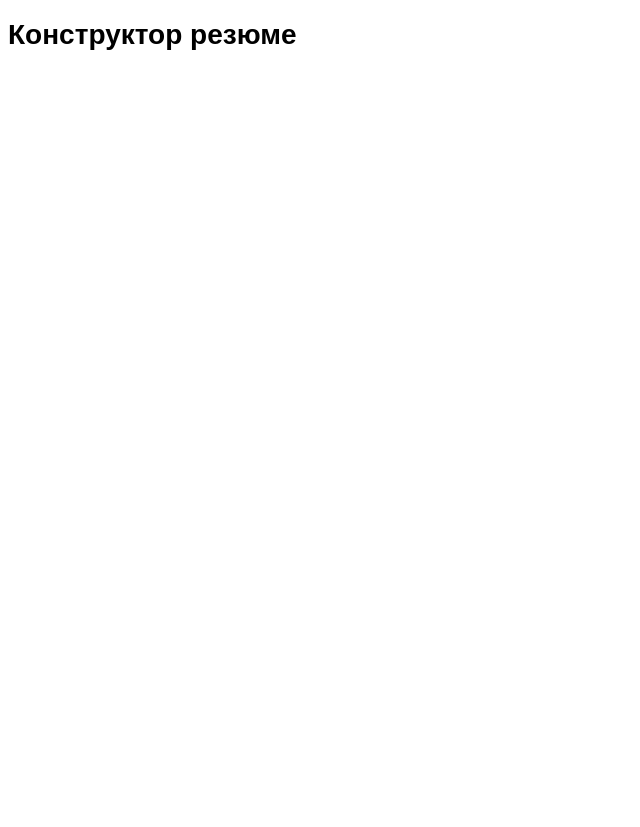
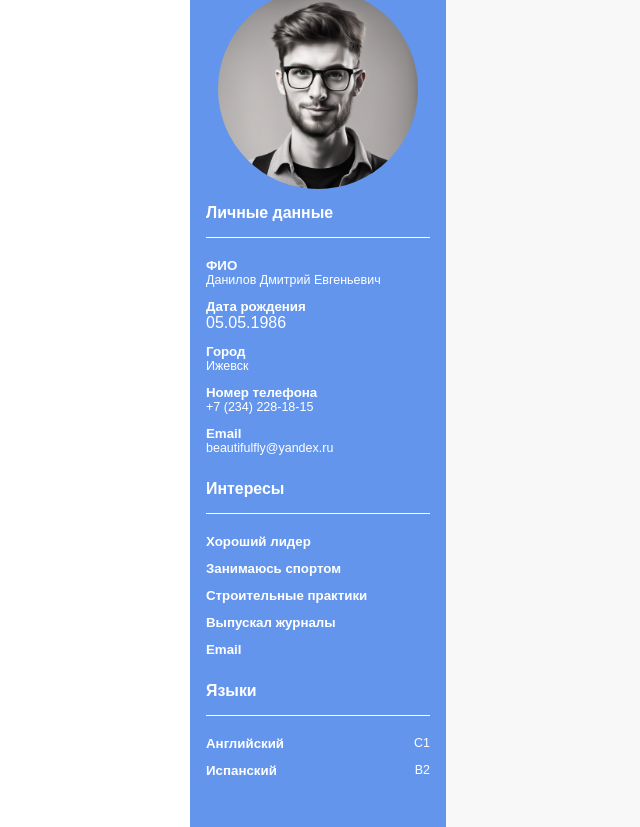
Before and after one commit to ayeMind/resume-generator, a website: page solution/index.html in a window 1280 px wide. Shown: the whole page, without its empty margins (0-640 px from the left). Before the commit the page ends 800 px from the top, so only its background shows below. Drawn offline with Linux system fonts and the light colour scheme.

Commit message:
start template

```diff
--- a/solution/index.html
+++ b/solution/index.html
@@ -1,11 +1,90 @@
 <!doctype html>
 <html lang="ru">
+
 <head>
   <meta charset="UTF-8" />
   <title>Конструктор резюме</title>
   <link rel="stylesheet" href="styles/index.css" />
 </head>
+
 <body>
-    <h1 test-id="resume-form-title">Конструктор резюме</h1>
+  <!-- <h1 test-id="resume-form-title">Конструктор резюме</h1> -->
+
+  <div class="main-container">
+    <div class="side-panel">
+      <div class="image-container">
+        <img src="images/photo.jpg" alt="Фото" class="image" />
+      </div>
+      <div class="personal">
+        <div>
+          <h2>Личные данные</h2>
+          <hr class="side-hr" />
+          <div class="personal-info">
+            <div class="personal-info-item">
+              <h3>ФИО</h3>
+              <p>Данилов Дмитрий Евгеньевич</p>
+            </div>
+            <div class="personal-info-item">
+              <h3>Дата рождения</h3>
+              <span>05.05.1986</span>
+            </div>
+            <div class="personal-info-item">
+              <h3>Город</h3>
+              <p>Ижевск</p>
+            </div>
+            <div class="personal-info-item">
+              <h3>Номер телефона</h3>
+              <p>+7 (234) 228-18-15</p>
+            </div>
+            <div class="personal-info-item">
+              <h3>Email</h3>
+              <p>beautifulfly@yandex.ru</p>
+            </div>
+          </div>
+        </div>
+
+
+
+        <div>
+          <h2>Интересы</h2>
+          <hr class="side-hr" />
+          <div class="personal-info">
+            <div class="personal-info-item">
+              <h3>Хороший лидер</h3>
+            </div>
+            <div class="personal-info-item">
+              <h3>Занимаюсь спортом</h3>
+            </div>
+            <div class="personal-info-item">
+              <h3>Строительные практики</h3>
+            </div>
+            <div class="personal-info-item">
+              <h3>Выпускал журналы</h3>
+            </div>
+            <div class="personal-info-item">
+              <h3>Email</h3>
+            </div>
+          </div>
+        </div>
+
+        <div>
+          <h2>Языки</h2>
+          <hr class="side-hr" />
+          <div class="personal-info">
+            <div class="personal-info-item lang">
+              <h3>Английский</h3>
+              <p>C1</p>
+            </div>
+            <div class="personal-info-item lang">
+              <h3>Испанский</h3>
+              <p>B2</p>
+            </div>
+          </div>
+        </div>
+
+
+      </div>
+    </div>
 </body>
+
 </html>
--- a/solution/styles/index.css
+++ b/solution/styles/index.css
@@ -1,7 +1,111 @@
+* {
+  margin: 0;
+	padding: 0;
+	border: 0;
+	font-size: 100%;
+	font: inherit;
+	vertical-align: baseline;
+}
+
 body {
+  height: 100vh;
   font-family: Arial, Helvetica, sans-serif;
+  display: flex;
+  justify-content: center;
+  align-items: center;
 }
 
 h1 {
-  font-size: 28px;
+  font-size: 27.9px;
+  font-weight: bold;
 }
+
+h2 {
+  font-size: 15.9px;
+  font-weight: bold;
+}
+
+h3 {
+  font-size: 13.3px;
+  font-weight: bold;
+}
+
+h4 {
+  font-size: 13.5px;
+  font-weight: normal;
+  font-style: italic;
+}
+
+p {
+  font-size: 12.5px;
+  font-weight: normal;
+
+}
+
+.main-container {
+  height: 853.88px;
+  width: 900px;
+  background-color: #f8f8f8;
+  position: relative;
+}
+
+.side-panel {
+  width: 224px;
+  background-color: #6495ED;
+  color: #FFFFFF;
+  height: calc(100% - 32px);
+  padding: 16px;
+}
+
+
+.image-container {
+  display: flex;
+  justify-content: center;
+  align-items: center;
+}
+
+.image {
+  width: 200px;
+  height: 200px;
+  border-radius: 100%;
+}
+
+.personal {
+  padding-top: 14.9px;
+  padding-bottom: 12px;
+  display: flex;
+  flex-direction: column;
+  gap: 25px;
+}
+
+.personal-block {
+  display: flex;
+  flex-direction: column;
+  gap: 25px;
+
+}
+
+.personal-info {
+  display: flex;
+  flex-direction: column;
+  gap: 12px;
+}
+
+.personal-info-element {
+  display: flex;
+  flex-direction: column;
+  gap: 0.92px;
+}
+
+.lang {
+  display: flex;
+  justify-content: space-between;
+}
+
+
+.side-hr {
+  border: none;
+	border-top: 1px solid #ffffff;
+  margin-top: 15.1px;
+  margin-bottom: 20px;
+}
```
Lines whose indentation alone changed are shown as unchanged.
